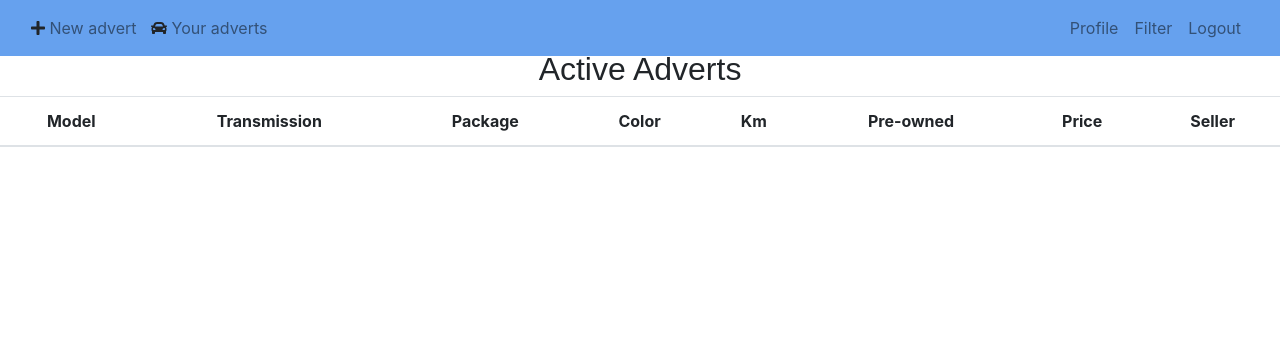
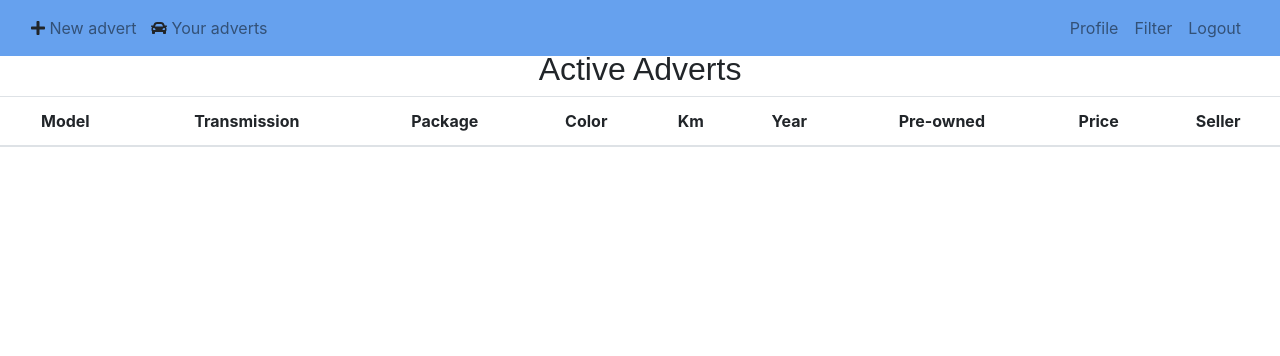
Before and after one commit to Bil-372-Proje-8-Organization/Bil372_Proje_8, a Flask app: template templates/home.html in a window 1280 px wide. Shown: the top 356 px of the page. Run offline with Flask 2, Linux system fonts and the light colour scheme; the template is opened without the code that fills it: most values are stand-ins (such as "Sample title", 1, 10 or a date in 2020); lists and menus that the app fills with data are empty; parts of the project's set-up code (start-up, migrations or seed data) failed here and were passed over; some libraries are stand-ins or nearby versions.

Commit message:
Added year info about adverts in home screen

```diff
--- a/templates/home.html
+++ b/templates/home.html
@@ -87,6 +87,7 @@
                       <th scope="col">Package</th>
                       <th scope="col">Color</th>
                       <th scope="col">Km</th>
+                      <th scope="col">Year</th>
                       <th scope="col">Pre-owned</th>
                       <th scope="col">Price</th>
                       <th scope="col">Seller</th>
@@ -103,6 +104,7 @@
                             <td>{{vehicle.package}}</td>
                             <td>{{advert.color}}</td>
                             <td>{{advert.km}}</td>
+                            <td>{{vehicle.year}}</td>
                             <td>{{advert.second_hand}}</td>
                             <td>{{advert.seller_price}}</td>
                             {%for Users_info in Users_info%}
```
